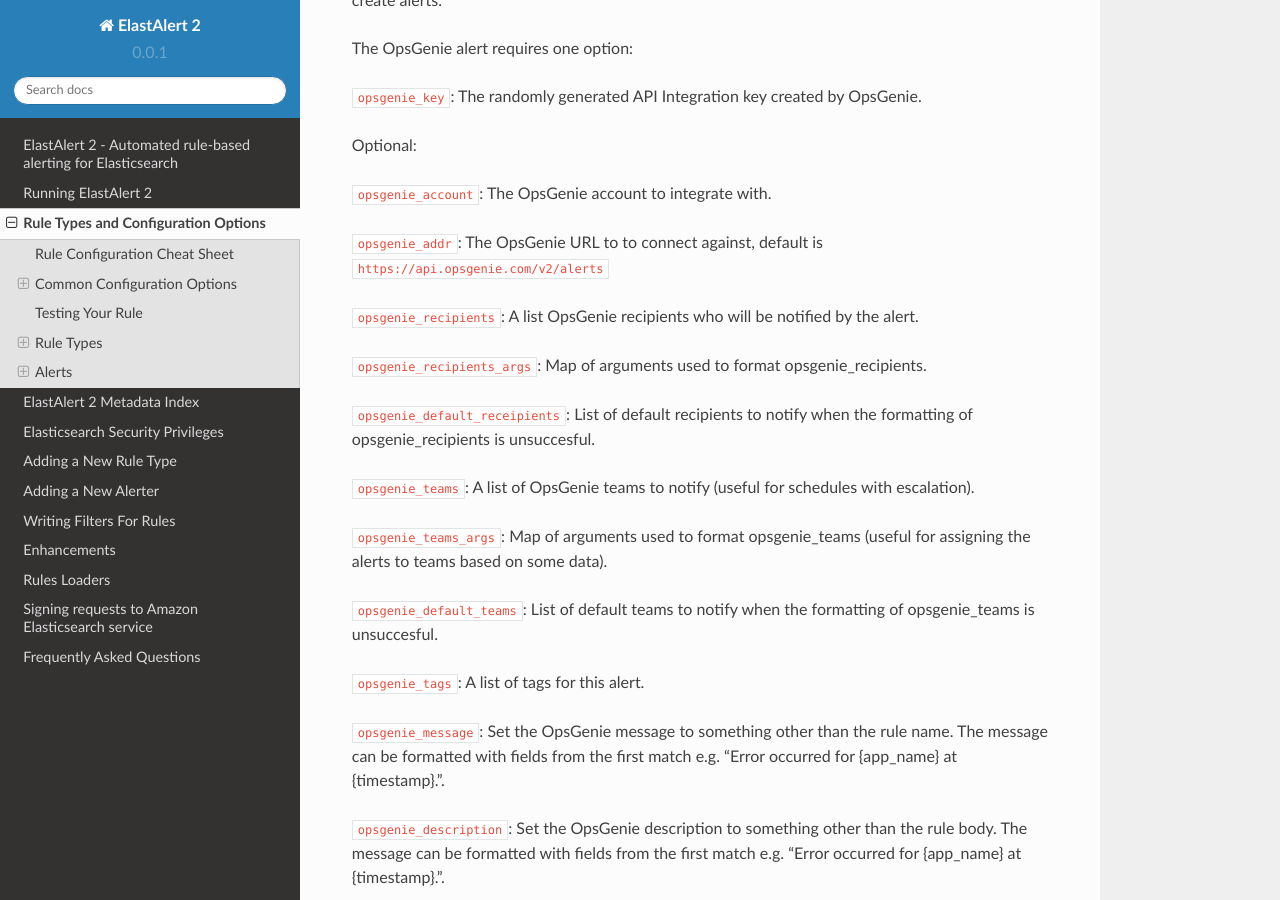
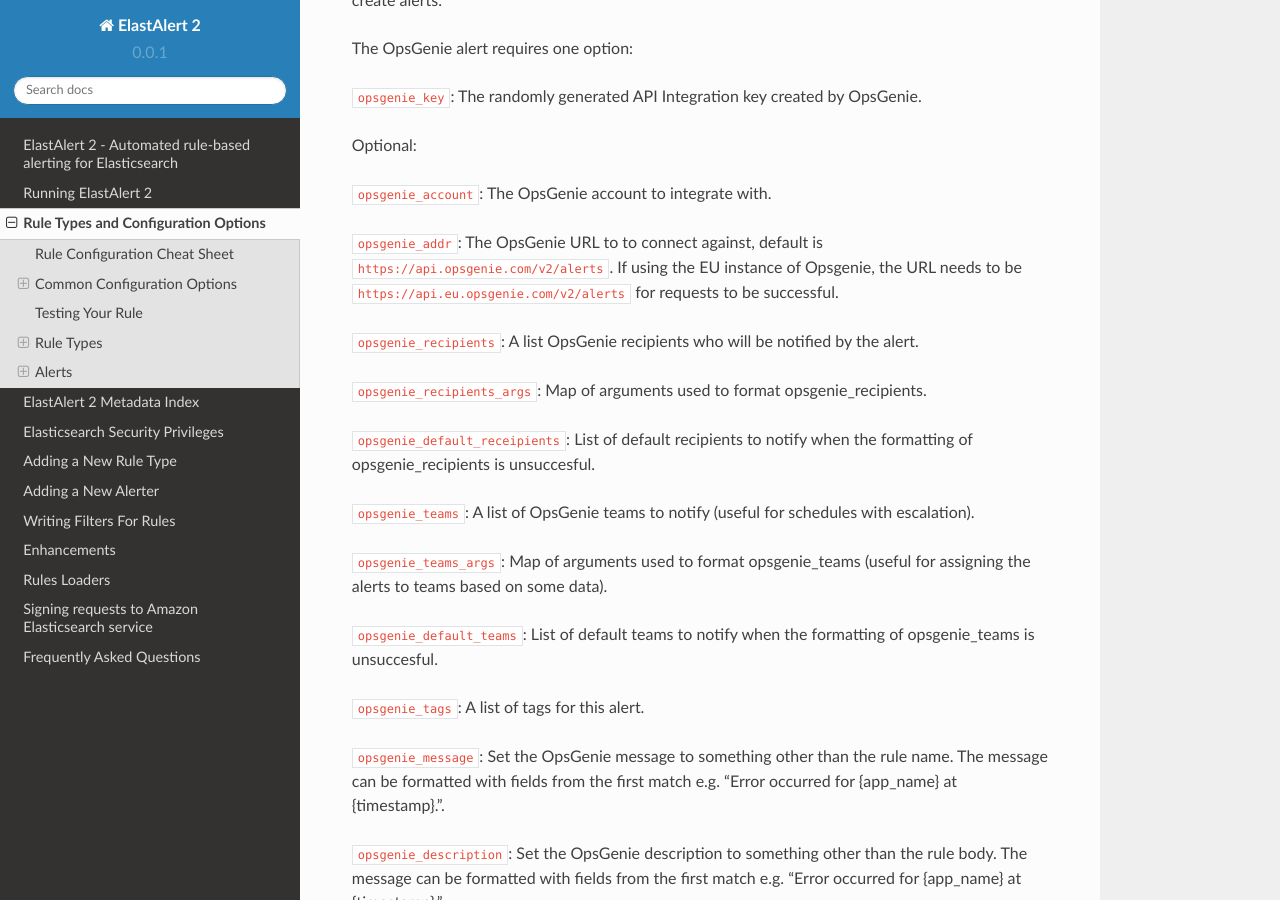
Before and after one commit to Yelp/elastalert, a Sphinx documentation site: the page built from docs/source/ruletypes.rst, in a window 1280 px wide and 900 px high, scrolled down 57554 px. Built offline with Sphinx 7.4.7 and the Read the Docs theme 2.0.0, drawn with Linux system fonts in a browser that asks for light colours.

Commit message:
Fix docs opsgenie

```diff
--- a/docs/source/ruletypes.rst
+++ b/docs/source/ruletypes.rst
@@ -2351,7 +2351,7 @@
 
 ``opsgenie_account``: The OpsGenie account to integrate with.
 
-``opsgenie_addr``: The OpsGenie URL to to connect against, default is ``https://api.opsgenie.com/v2/alerts``
+``opsgenie_addr``: The OpsGenie URL to to connect against, default is ``https://api.opsgenie.com/v2/alerts``. If using the EU instance of Opsgenie, the URL needs to be ``https://api.eu.opsgenie.com/v2/alerts`` for requests to be successful.
 
 ``opsgenie_recipients``: A list OpsGenie recipients who will be notified by the alert.
 
```
